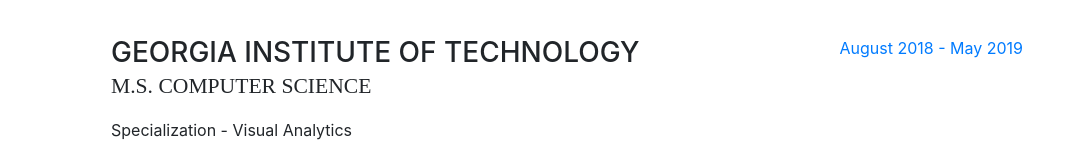
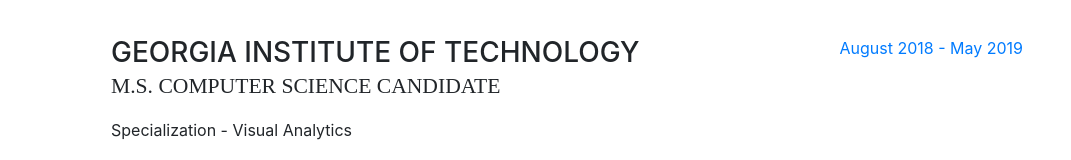
Before and after one commit to michaelchen523/michaelchen523.github.io, a website with bundled scripts: page index.html in a window 1280 px wide. Shown: the part 1922-2082 px from the top of the page, without its empty margins (209-1280 px from the left). Built offline with nearby package versions, Linux system fonts and the light colour scheme; a web font is replaced by a local one.

Commit message:
Added candidate

```diff
--- a/index.html
+++ b/index.html
@@ -160,7 +160,7 @@
           <div class="resume-item d-flex flex-column flex-md-row mb-5">
             <div class="resume-content mr-auto">
               <h3 class="mb-0">Georgia Institute of Technology</h3>
-              <div class="subheading mb-3">M.S. Computer Science</div>
+              <div class="subheading mb-3">M.S. Computer Science candidate</div>
               <p>Specialization - Visual Analytics</p>
             </div>
             <div class="resume-date text-md-right">
```
